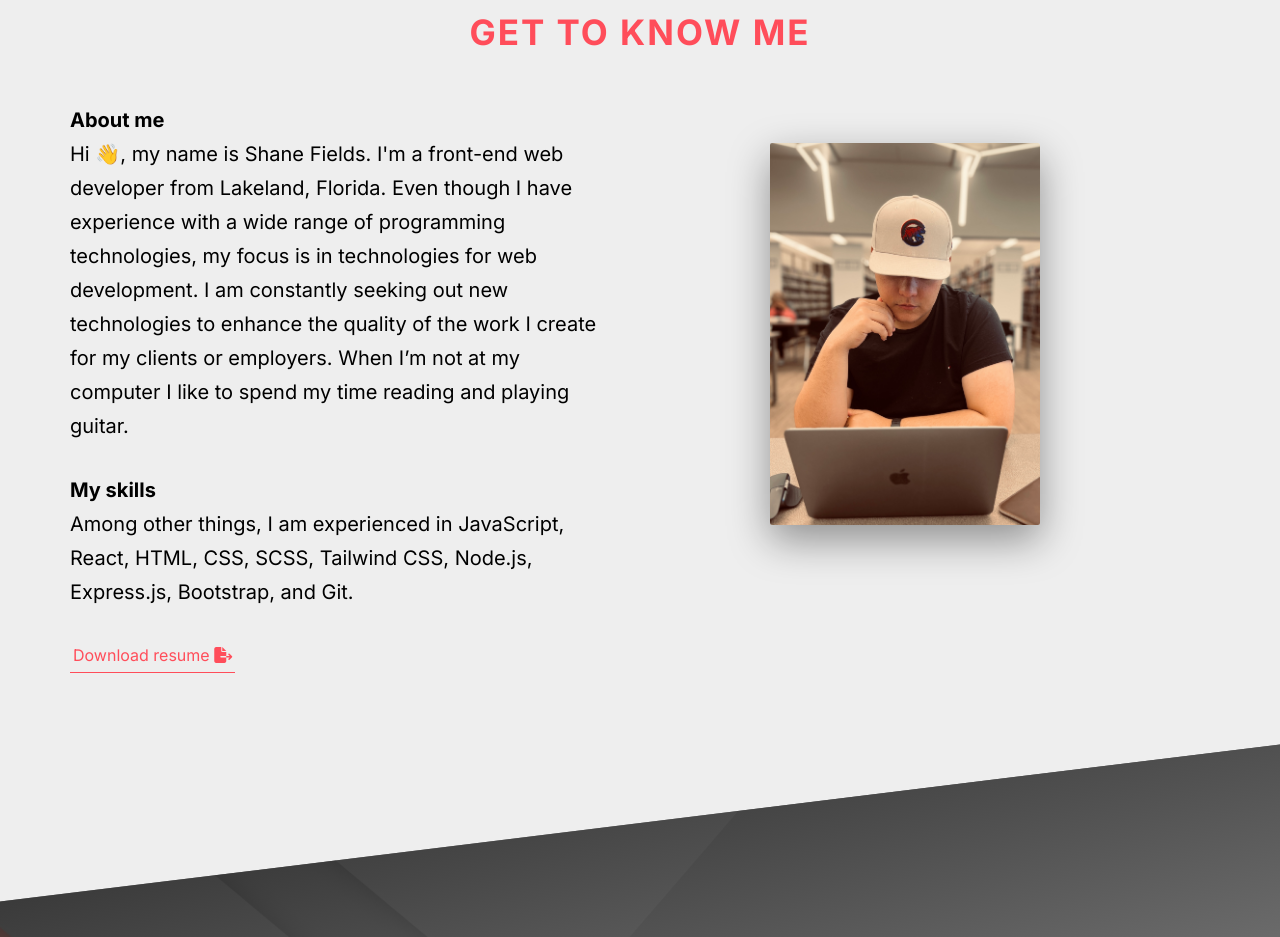
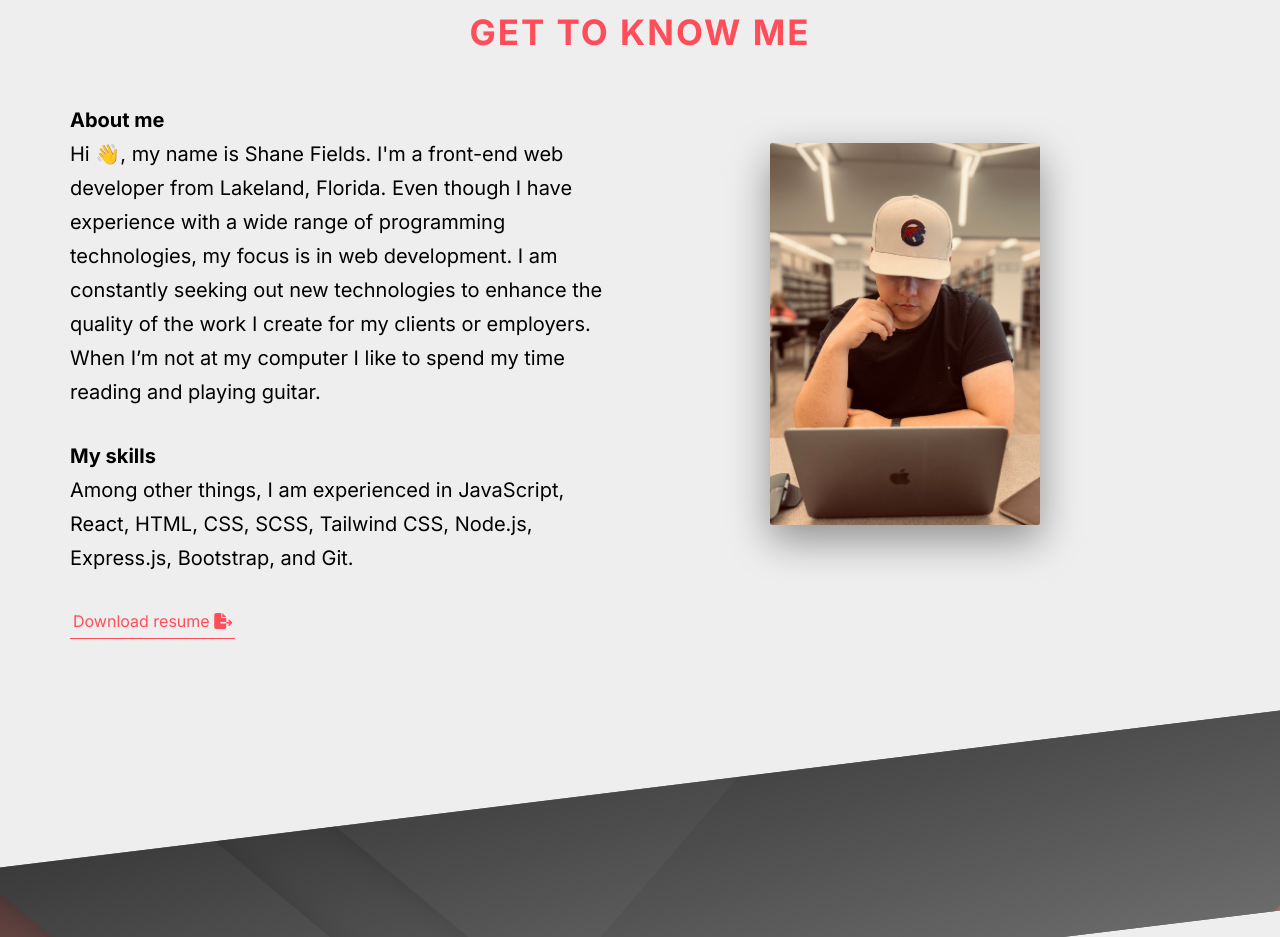
Before and after one commit to ShaneDFields/Portfolio, a website: page index.html in a window 1280 px wide. Shown: the part 899-1836 px from the top of the page. Drawn offline with Linux system fonts and the light colour scheme.

Commit message:
text change

```diff
--- a/index.html
+++ b/index.html
@@ -78,11 +78,10 @@
             <p class="paragraph">
               Hi 👋, my name is Shane Fields. I'm a front-end web developer from
               Lakeland, Florida. Even though I have experience with a wide range
-              of programming technologies, my focus is in technologies for web
-              development. I am constantly seeking out new technologies to
-              enhance the quality of the work I create for my clients or
-              employers. When I’m not at my computer I like to spend my time
-              reading and playing guitar.
+              of programming technologies, my focus is in web development. I am
+              constantly seeking out new technologies to enhance the quality of
+              the work I create for my clients or employers. When I’m not at my
+              computer I like to spend my time reading and playing guitar.
             </p>
             <h3 class="heading-tertiary">My skills</h3>
             <p class="paragraph">
```
Also changed, not shown: 1 other file.
